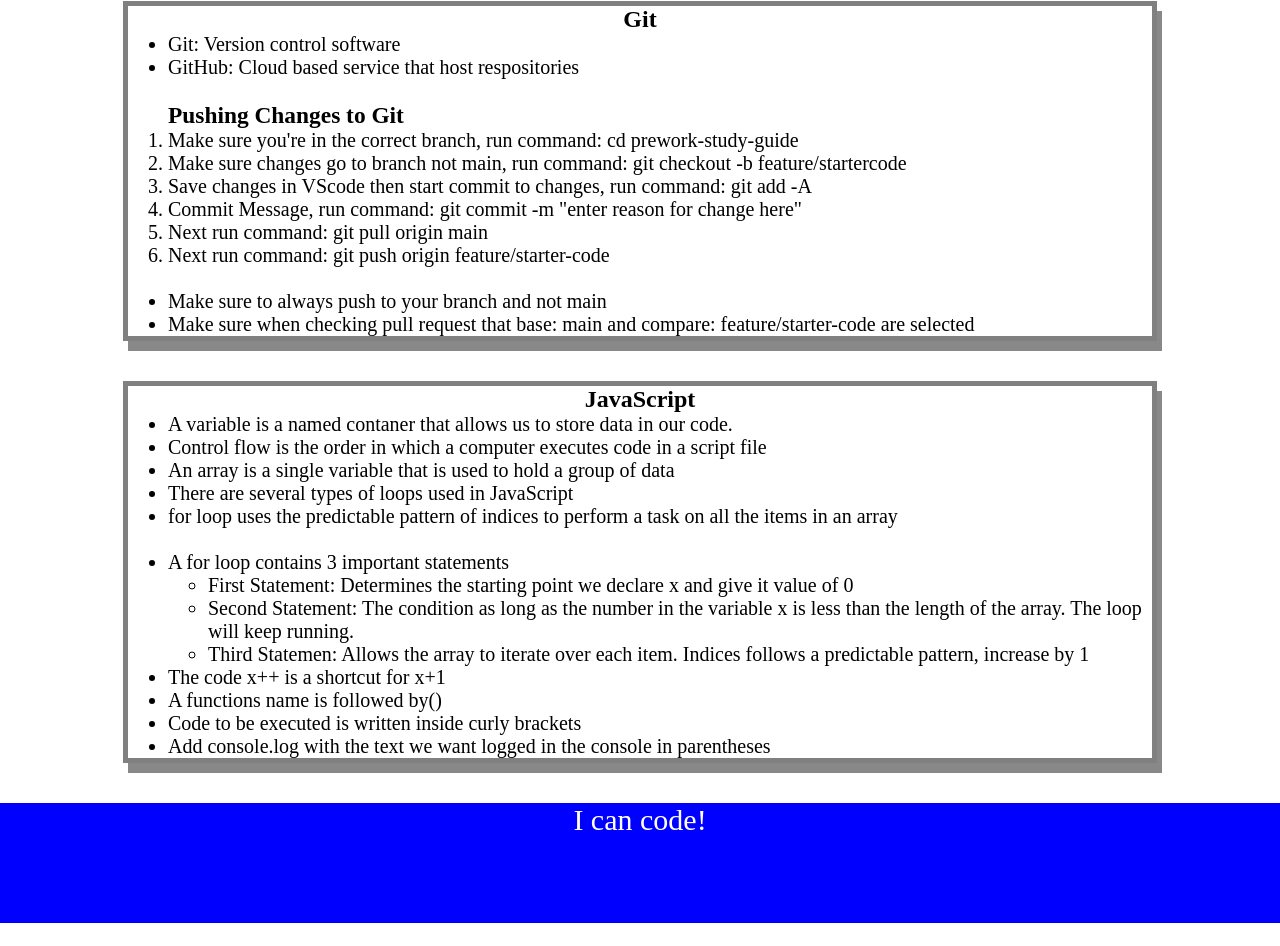
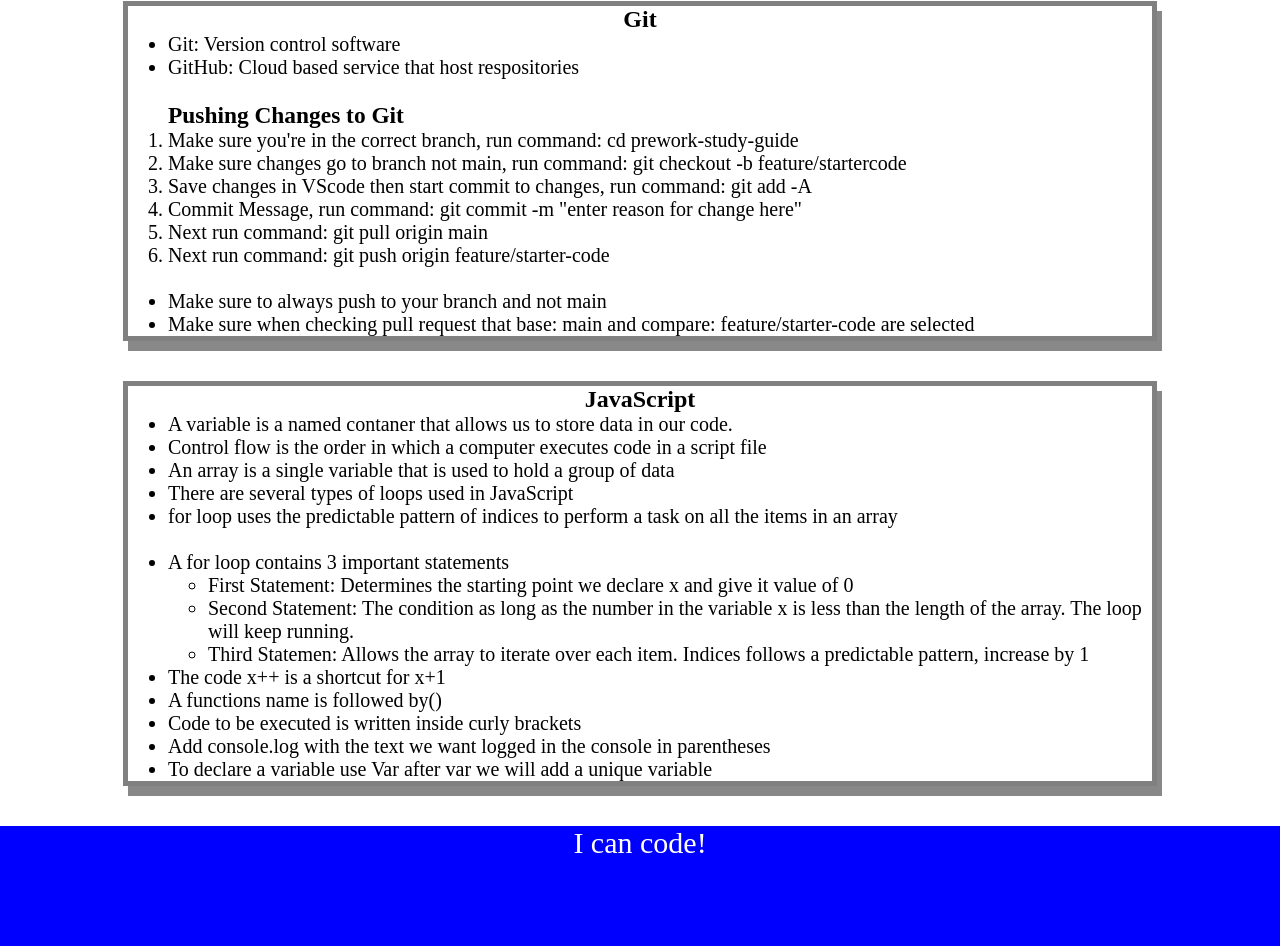
Before and after one commit to marissa424/prework-study-guide, a plain HTML site: page index.html in a window 1280 px wide. Shown: the part 868-1814 px from the top of the page. Before the commit the page ends 1791 px from the top, so only its background shows below. Drawn offline with Linux system fonts and the light colour scheme.

Commit message:
updated html

```diff
--- a/index.html
+++ b/index.html
@@ -96,6 +96,7 @@
             <li>A functions name is followed by()</li>
             <li>Code to be executed is written inside curly brackets</li>
             <li>Add console.log with the text we want logged in the console in parentheses</li>
+            <li>To declare a variable use Var after var we will add a unique variable</li>
           </ul>
       </section>
     </main>
```
